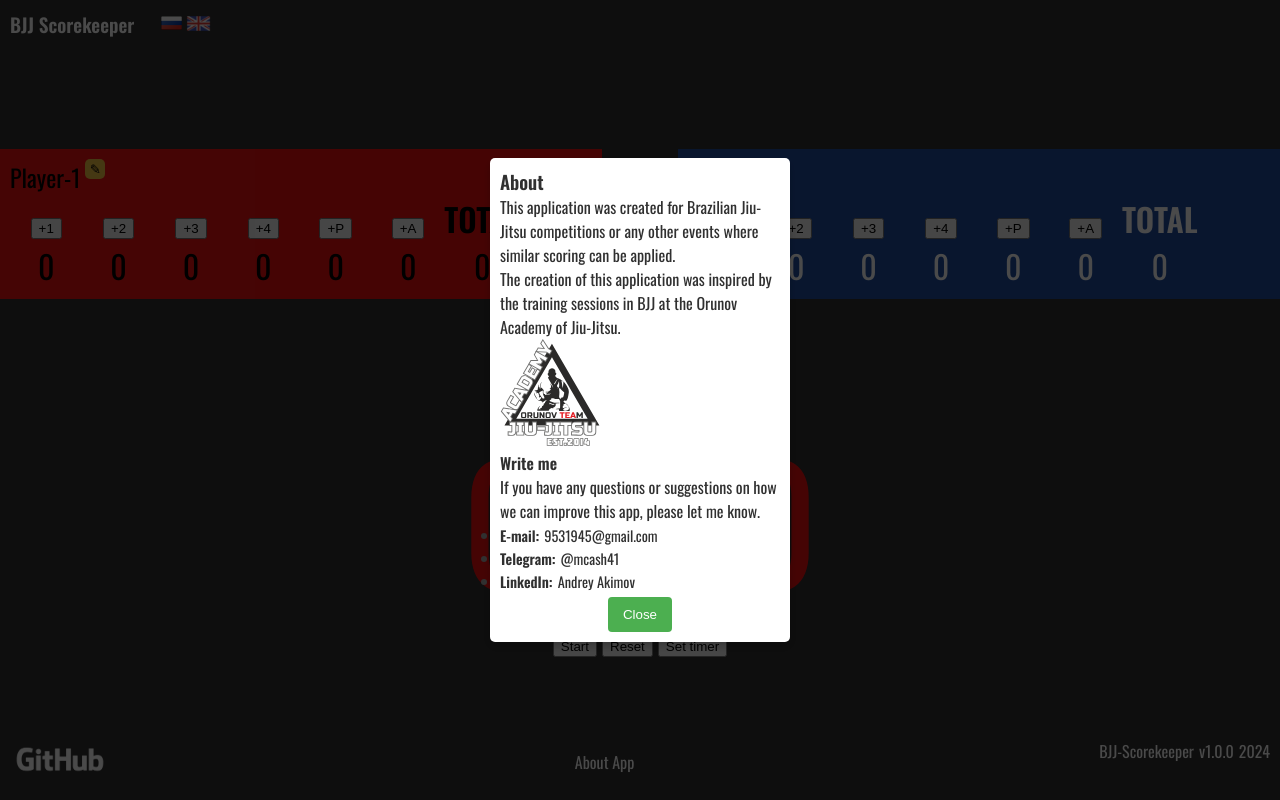
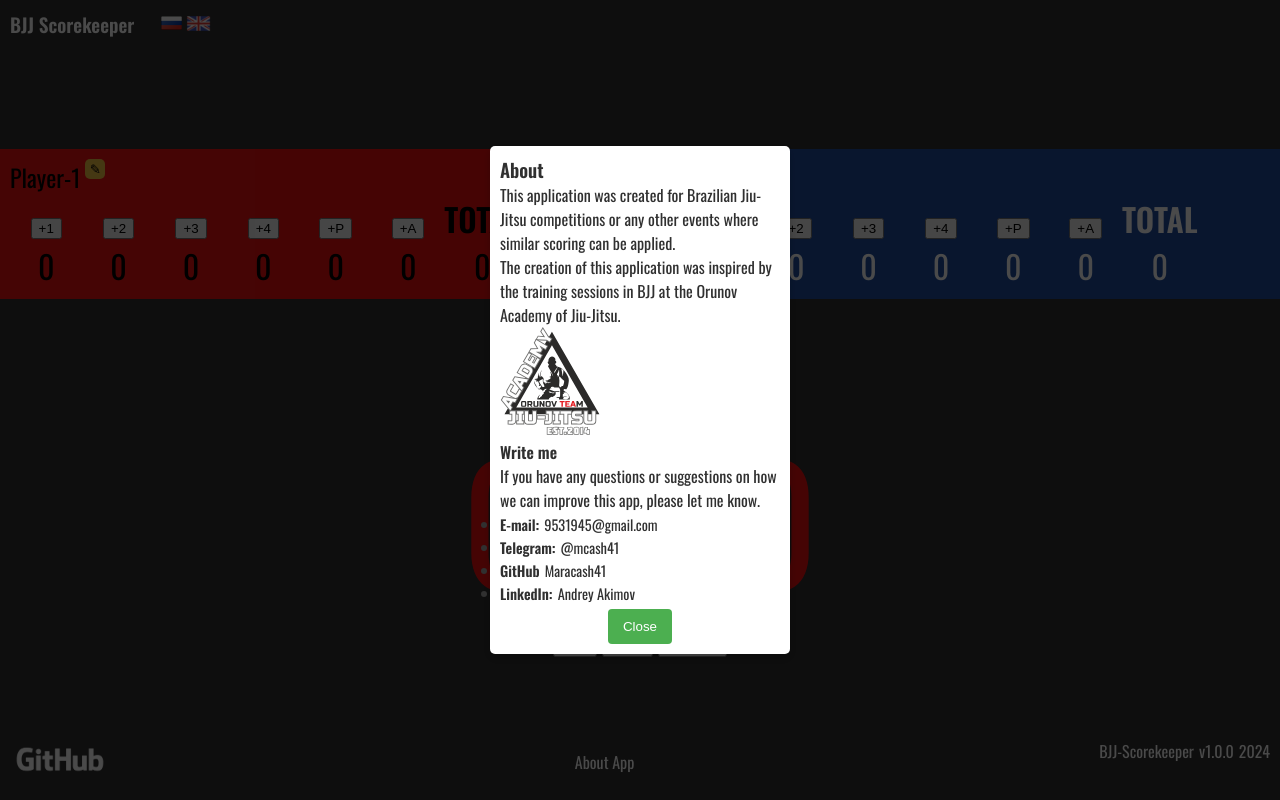
Before and after one commit to Maracash41/BJJ-Scorekeeper, a React (Vite) app: page / in a window 1280 px wide. Both pictures are taken after a click on the button "About App". Built offline with nearby package versions, Linux system fonts and the light colour scheme.

Commit message:
refactor: add git link in About

```diff
--- a/src/components/About/About.tsx
+++ b/src/components/About/About.tsx
@@ -49,6 +49,19 @@ const About: React.FC = () => {
             <li className={classes.aboutContactsLinksItem}>
               <div className={classes.aboutContactsLinksItemContainer}>
                 <p className={classes.itemContainerLabel}>
+                  {getTranslation("gitHub")}
+                </p>
+                <a
+                  href="https://github.com/Maracash41"
+                  className={classes.itemContainerLink}
+                >
+                  Maracash41
+                </a>
+              </div>
+            </li>
+            <li className={classes.aboutContactsLinksItem}>
+              <div className={classes.aboutContactsLinksItemContainer}>
+                <p className={classes.itemContainerLabel}>
                   {getTranslation("linkedIn")}
                 </p>
                 <a
--- a/src/translations/aboutTranslations.ts
+++ b/src/translations/aboutTranslations.ts
@@ -9,8 +9,9 @@ const aboutTranslations = {
     questions:
       "If you have any questions or suggestions on how we can improve this app, please let me know.",
     email: "E-mail: ",
-    telegram: "Telegram: ",
-    linkedIn: "LinkedIn: ",
+    telegram: "Telegram:",
+    linkedIn: "LinkedIn:",
+    gitHub: "GitHub",
   },
   ru: {
     aboutHeading: "О приложении",
@@ -21,9 +22,10 @@ const aboutTranslations = {
     writeMe: "Напишите мне",
     questions:
       "Если у вас есть вопросы или предложения о том, как мы можем улучшить это приложение, пожалуйста, дайте мне знать.",
-    email: "Электронная почта: ",
-    telegram: "Телеграм: ",
-    linkedIn: "LinkedIn: ",
+    email: "E-mail: ",
+    telegram: "Telegram:",
+    linkedIn: "LinkedIn:",
+    gitHub: "GitHub",
   },
 };
 
@@ -35,6 +37,7 @@ export type aboutTranslationsKeys =
   | "questions"
   | "email"
   | "telegram"
+  | "gitHub"
   | "linkedIn";
 
 export default aboutTranslations;
```
